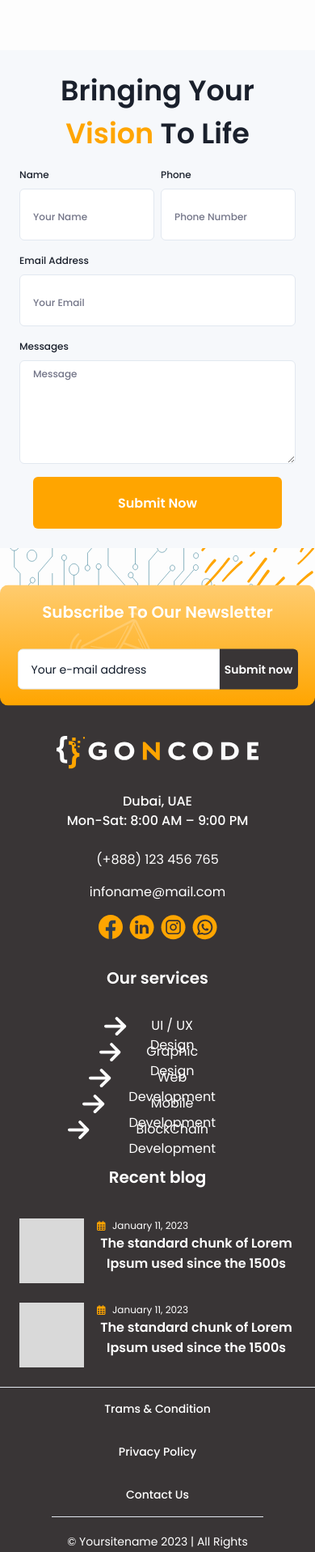
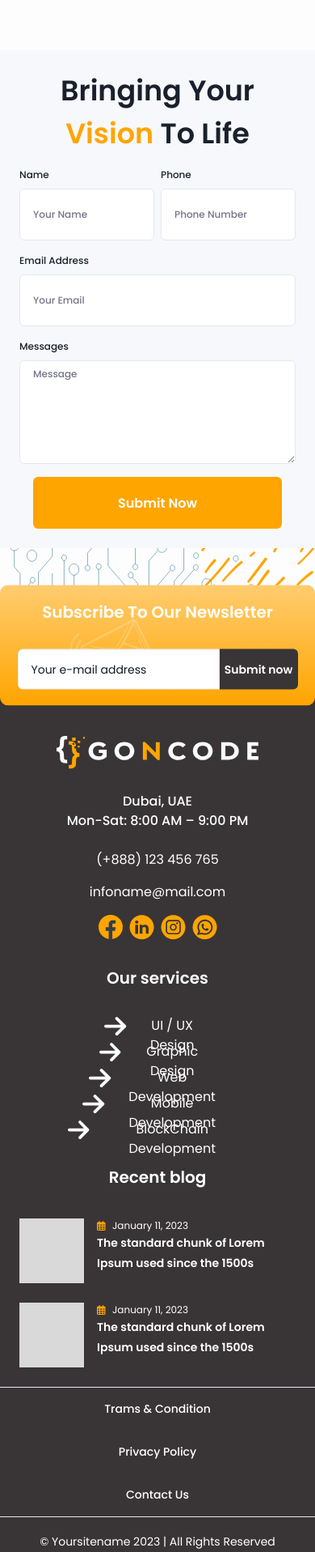
Before and after one commit to HaidarJbeily7/go-n-code, a Next.js app: page / in a window 390 px wide. Shown: the part 8116-10033 px from the top of the page at 81% size. Built offline with nearby package versions, Linux system fonts and the light colour scheme.

Commit message:
Fixing Small Responsive bugs in Home

```diff
--- a/src/components/footer/footer.tsx
+++ b/src/components/footer/footer.tsx
@@ -184,7 +184,7 @@
         ></Flex>
         <Flex
           justify={"space-between"}
-          mx={16}
+          mx={{ base: 0, md: 16 }}
           my={4}
           flexDir={{ base: "column-reverse", md: "row" }}
         >
--- a/src/components/footer/footerCard.tsx
+++ b/src/components/footer/footerCard.tsx
@@ -21,7 +21,12 @@
             </Text>
           </Flex>
 
-          <Text fontWeight={600} fontSize={"16px"} lineHeight={"25px"}>
+          <Text
+            fontWeight={600}
+            fontSize={{ base: "14px", lg: "16px" }}
+            lineHeight={"25px"}
+            textAlign={"start"}
+          >
             {description}
           </Text>
         </Box>
--- a/src/components/home/home-components/contactus-form.tsx
+++ b/src/components/home/home-components/contactus-form.tsx
@@ -21,6 +21,7 @@
           </Text>
           <Input
             focusBorderColor="#FFA500"
+            fontSize={{ base: "12px", md: "16px" }}
             minH={16}
             bg={"#ffffff"}
             placeholder="Your Name"
@@ -42,6 +43,7 @@
           </Text>
           <Input
             minH={16}
+            fontSize={{ base: "12px", md: "16px" }}
             bg={"#ffffff"}
             focusBorderColor="#FFA500"
             placeholder="Phone Number"
@@ -65,6 +67,7 @@
       <Input
         minH={16}
         bg={"#ffffff"}
+        fontSize={{ base: "12px", md: "16px" }}
         focusBorderColor="#FFA500"
         placeholder="Your Email"
         _placeholder={{
@@ -84,6 +87,7 @@
       </Text>
       <Textarea
         minH={32}
+        fontSize={{ base: "12px", md: "16px" }}
         bg={"#ffffff"}
         focusBorderColor="#FFA500"
         placeholder="Message"
```
